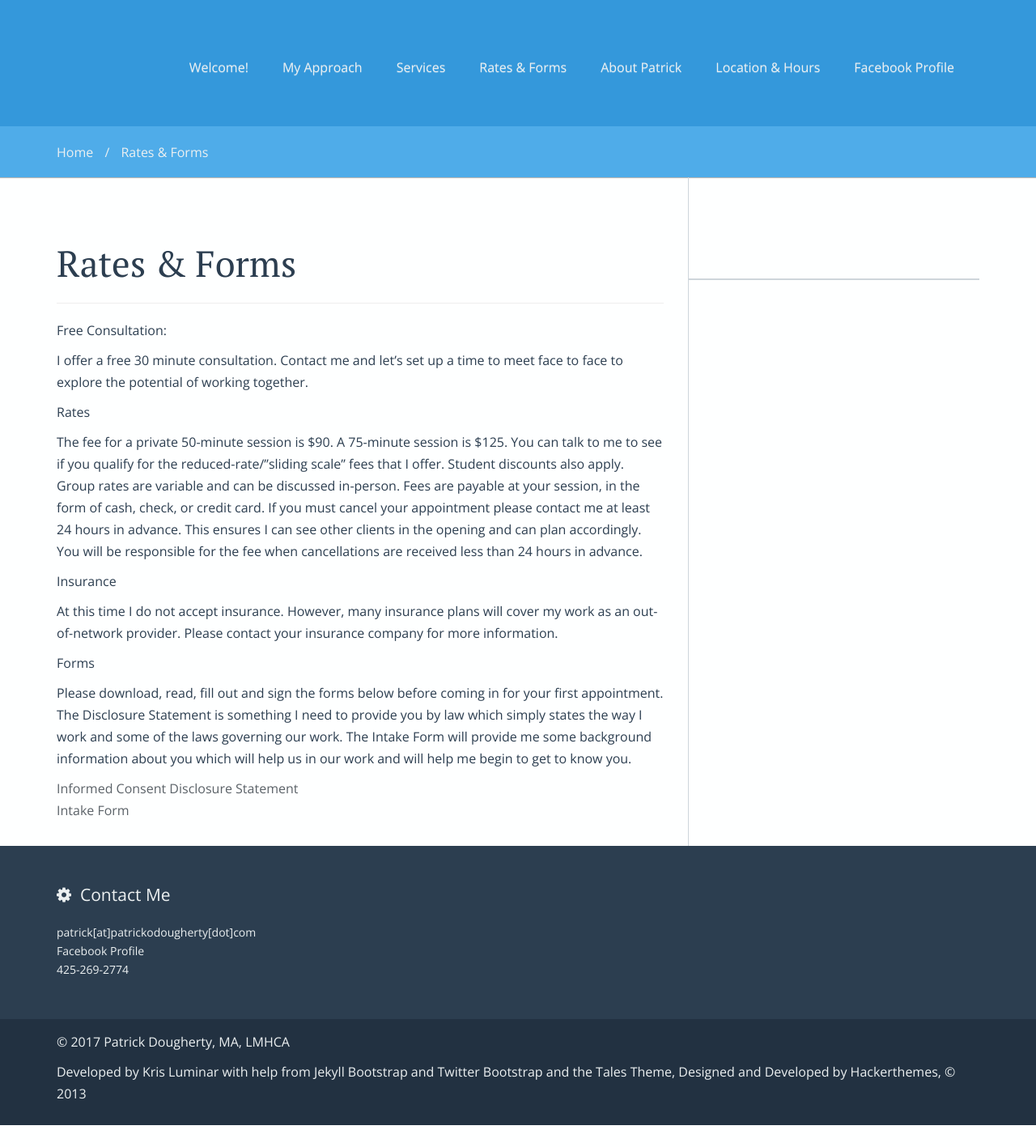
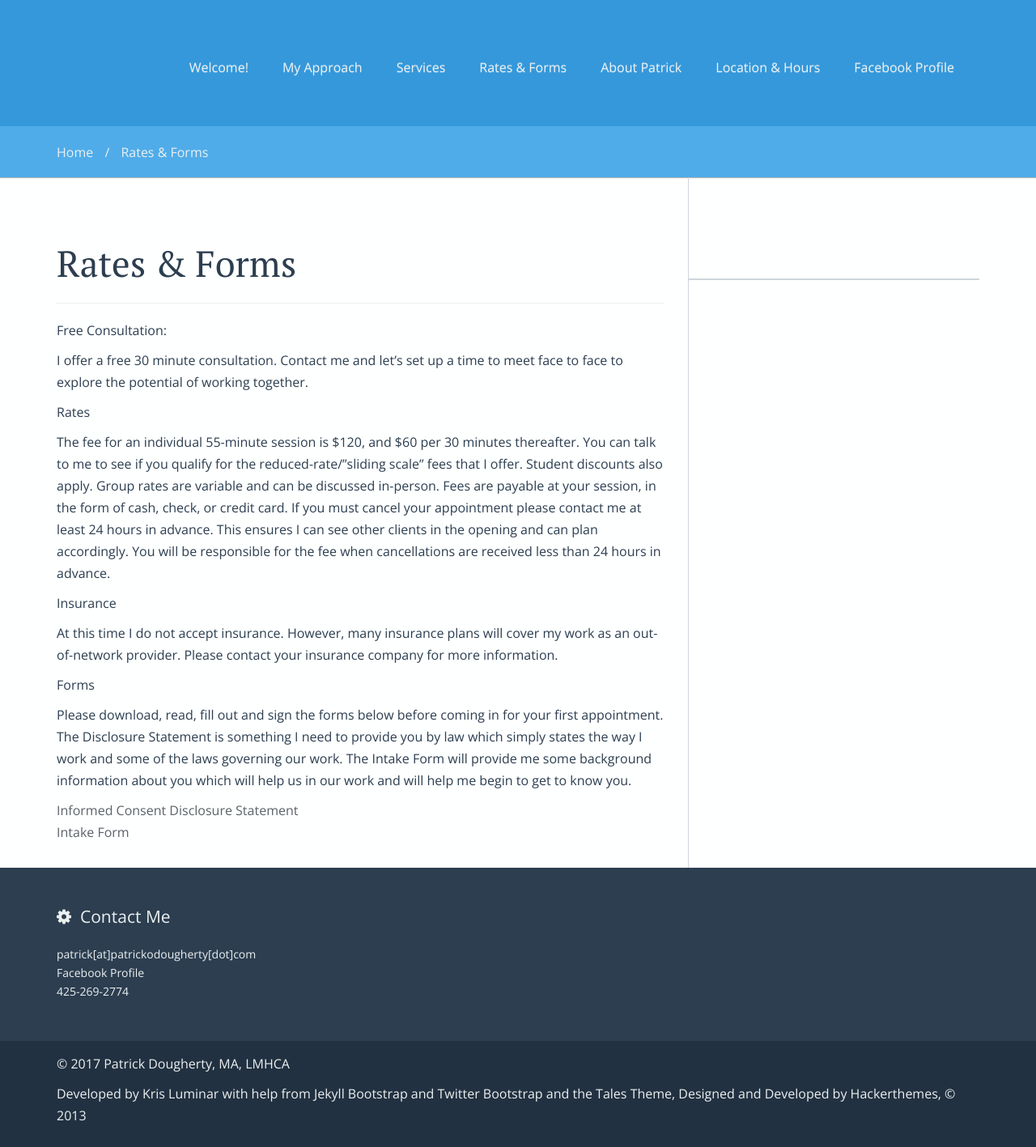
Before and after one commit to Patrick-Dougherty/patrick-dougherty.github.com, a Jekyll site: the page built from rates_and_forms/index.md, in a window 1280 px wide. Shown: the whole page at 81% size. Built offline with Jekyll 4.4.1, drawn with Linux system fonts in a browser that asks for light colours; nearby versions of some CDN libraries; before the commit the page ends 1390 px from its top, so only the background shows below that.

Commit message:
Fee Increase

```diff
--- a/rates_and_forms/index.md
+++ b/rates_and_forms/index.md
@@ -12,7 +12,7 @@ Contact me and let's set up a time to meet face to face to explore the potential
 
 Rates
 
-The fee for a private 50-minute session is $90. A 75-minute session is $125. You can talk to me to see if you qualify for the reduced-rate/"sliding scale" fees that I offer. Student discounts also apply.
+The fee for an individual 55-minute session is $120, and $60 per 30 minutes thereafter. You can talk to me to see if you qualify for the reduced-rate/"sliding scale" fees that I offer. Student discounts also apply.
 Group rates are variable and can be discussed in-person.
 Fees are payable at your session, in the form of cash, check, or credit card.
 If you must cancel your appointment please contact me at least 24 hours in advance. This ensures I can see other clients in the opening and can plan accordingly. You will be responsible for the fee when cancellations are received less than 24 hours in advance.
```
